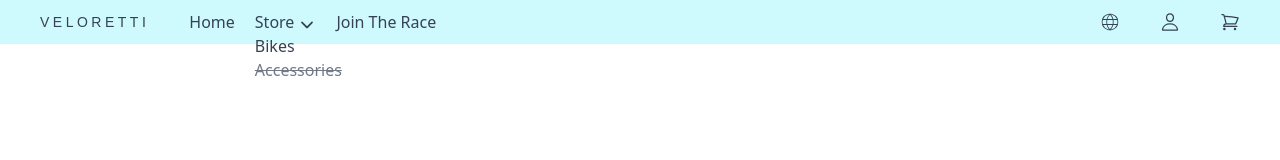
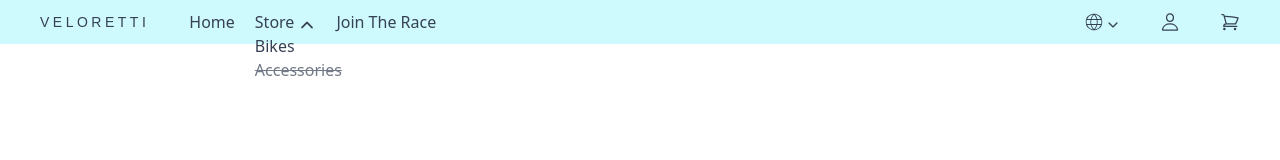
Before and after one commit to mohamedfiky/veloretti, a React (Vite) app: page / in a window 1280 px wide. Both pictures are taken after a click on the item "Store". Shown: the top 160 px of the page. Built offline with nearby package versions, Linux system fonts and the light colour scheme; a web font is replaced by a local one.

Commit message:
More work on NavBar #3 _ add reversing arrows functionality

```diff
--- a/src/components/NavBar.tsx
+++ b/src/components/NavBar.tsx
@@ -8,11 +8,21 @@ import { IoPersonOutline } from "react-icons/io5";
 
 function NavBar() {
 
-  const storeMenu = useRef< HTMLUListElement | null>(null);
-  const langMenu = useRef< HTMLUListElement | null>(null);
+  const storeMenu = useRef<HTMLUListElement | null>(null);
+  const storeUpArrow = useRef<HTMLSpanElement | null>(null);
+  const storeDownArrow = useRef<HTMLSpanElement | null>(null);
+  const langMenu = useRef<HTMLUListElement | null>(null);
+  const langUpArrow = useRef<HTMLSpanElement | null>(null);
+  const langDownArrow = useRef<HTMLSpanElement | null>(null);
 
-  const toggleMenu = (ref: React.RefObject<HTMLElement | null>) =>{
-  ref.current?.classList.toggle("hidden");
+
+
+  type RefEl = React.RefObject<HTMLElement | null>;
+
+  const toggleMenu = (menu: RefEl, arrUp: RefEl, arrDown: RefEl) =>{
+  menu.current?.classList.toggle("hidden");
+  arrUp.current?.classList.toggle("hidden");
+  arrDown.current?.classList.toggle("hidden");
   }
 
   return (
@@ -26,11 +36,15 @@ function NavBar() {
                 <li>
                   <a href="#">home</a>
                 </li>
-                <li className="relative cursor-pointer" onClick={()=>{toggleMenu(storeMenu)}}>
+                <li className="relative cursor-pointer" onClick={()=>{toggleMenu(storeMenu, storeDownArrow, storeUpArrow)}}>
                   <a className=" flex items-center gap-1 ">
                     store
-                    <IoIosArrowDown className=" mt-1.5 text-lg cursor-pointer" />
-                    <IoIosArrowUp className=" mt-1.5 text-lg cursor-pointer hidden" />
+                    <span ref={storeDownArrow}>
+                      <IoIosArrowDown className=" mt-1.5 text-lg cursor-pointer" />
+                    </span>
+                    <span ref={storeUpArrow} className="hidden">
+                      <IoIosArrowUp className=" mt-1.5 text-lg cursor-pointer" />
+                    </span>
                   </a>
                   <ul ref={storeMenu} className="hidden absolute">
                     <li>
@@ -47,8 +61,16 @@ function NavBar() {
               </ul>
             </nav>
             <div className="flex items-center gap-10 text-xl">
-                <span className="relative" onClick={()=>{toggleMenu(langMenu)}}>
-                  <CiGlobe className="cursor-pointer"/>
+                <span className="relative" onClick={()=>{toggleMenu(langMenu, langDownArrow, langUpArrow)}}>
+                  <span className="flex items-center gap-0.5">
+                    <CiGlobe className="cursor-pointer"/>
+                    <span ref={langDownArrow}>
+                        <IoIosArrowDown className=" mt-1.5 text-sm cursor-pointer" />
+                    </span>
+                    <span ref={langUpArrow} className="hidden">
+                      <IoIosArrowUp className=" mt-1.5 text-sm cursor-pointer" />
+                    </span>
+                  </span>
                   <ul ref={langMenu} className="absolute hidden">
                     <li>EN</li>
                     <li>AR</li>
```
